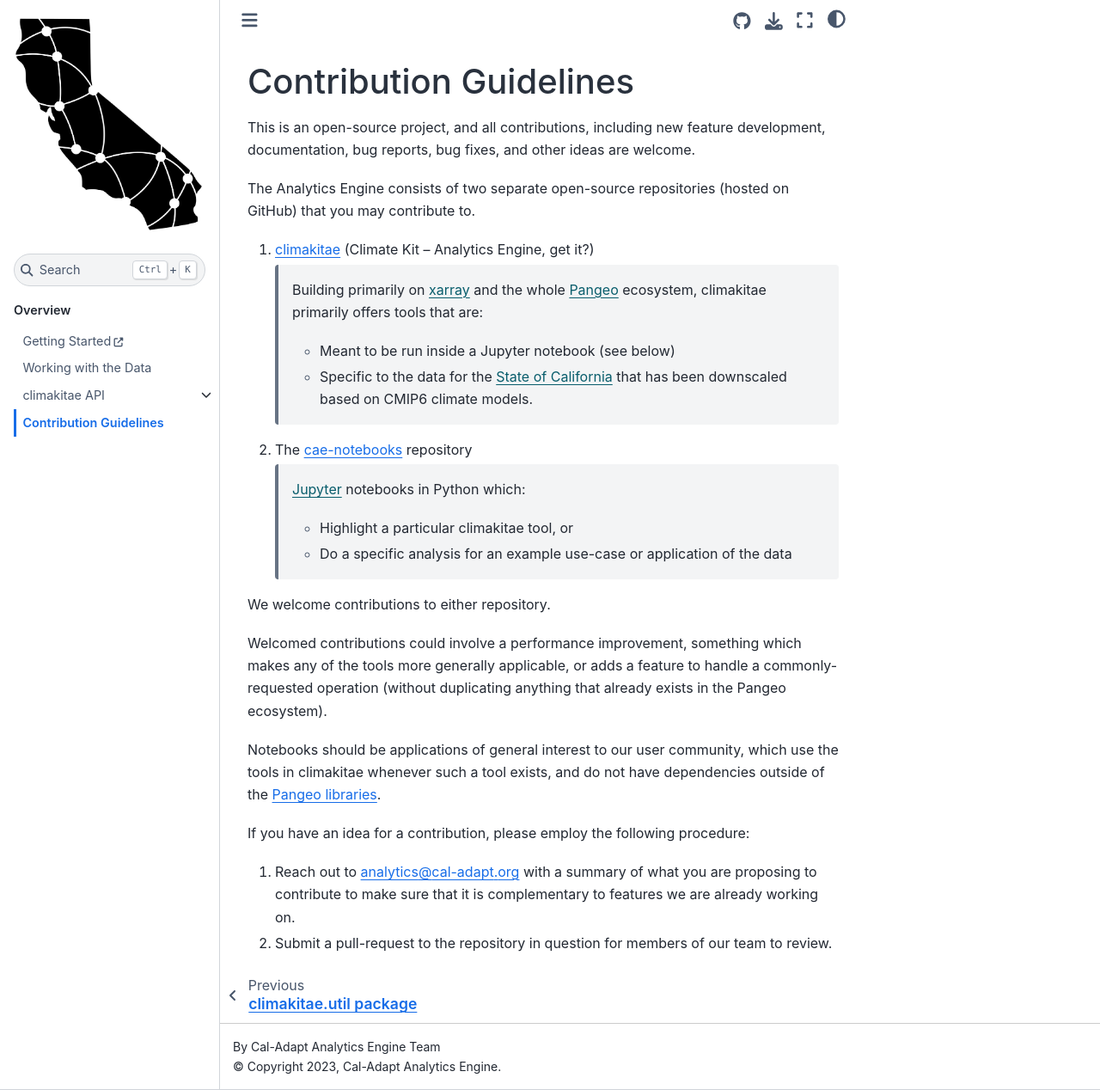
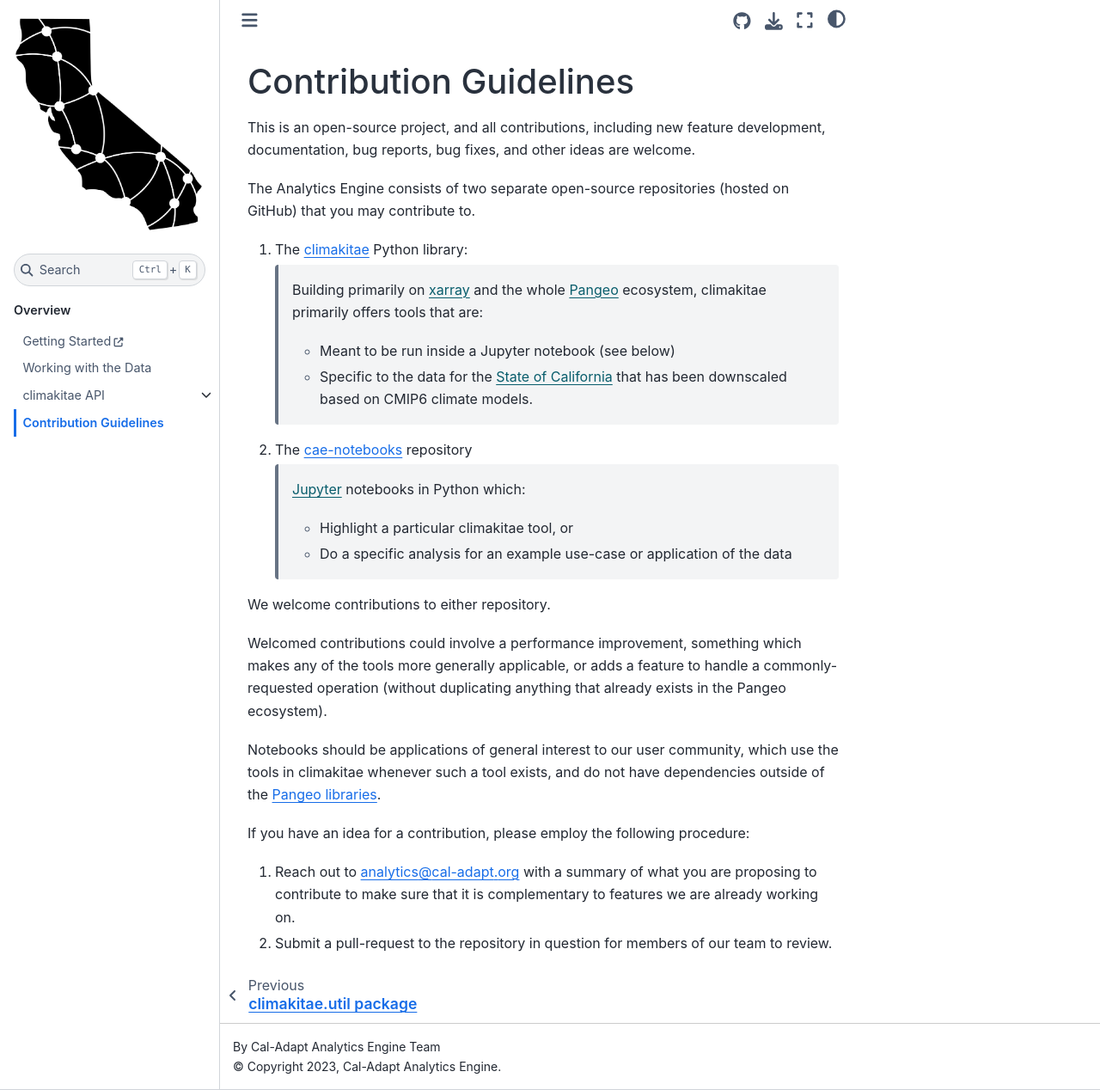
Before and after one commit to cal-adapt/climakitae, a Sphinx documentation site: the page built from docs/contribute.rst, in a window 1280 px wide and 1268 px high. Shown: the whole window at 86% size. Built offline with Sphinx 7.4.7 and the Sphinx Book theme 1.1.4, drawn with Linux system fonts in a browser that asks for light colours.

Commit message:
Update docs/contribute.rst
Co-authored-by: Victoria Ford <fordvecellio@gmail.com>

```diff
--- a/docs/contribute.rst
+++ b/docs/contribute.rst
@@ -6,7 +6,7 @@
 
 The Analytics Engine consists of two separate open-source repositories (hosted on GitHub) that you may contribute to.
 
-1. `climakitae <https://github.com/cal-adapt/climakitae>`_ (Climate Kit – Analytics Engine, get it?)
+1. The `climakitae <https://github.com/cal-adapt/climakitae>`_ Python library:
 
 	Building primarily on `xarray <https://docs.xarray.dev/en/stable/>`_ and the whole `Pangeo 	<https://pangeo.io/>`_ ecosystem, climakitae primarily offers tools that are:
 
```
